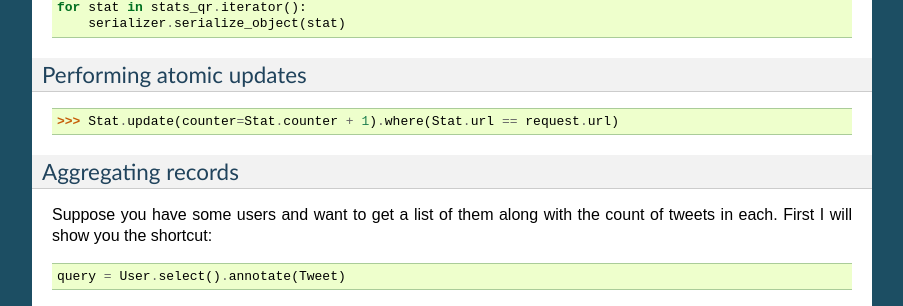
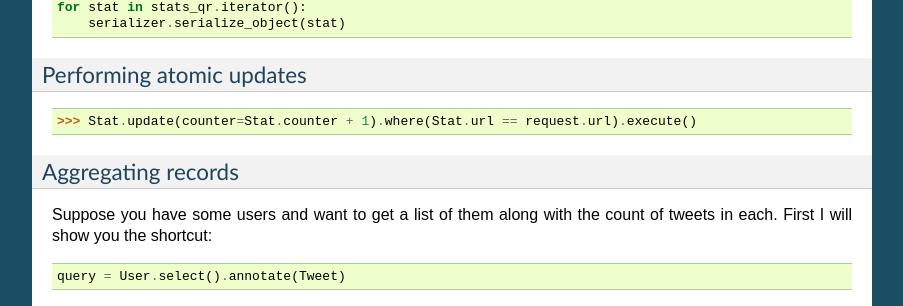
Before and after one commit to coleifer/peewee, a Sphinx documentation site: the page built from docs/peewee/cookbook.rst, in a window 1280 px wide and 900 px high, scrolled down 8328 px. Shown: the part 146-452 px from the top of the window, without its empty margins (198-1101 px from the left). Built offline with Sphinx 7.4.7, drawn with Linux system fonts in a browser that asks for light colours.

Commit message:
cookbook: missing execute in atomic update docs

```diff
--- a/docs/peewee/cookbook.rst
+++ b/docs/peewee/cookbook.rst
@@ -605,7 +605,7 @@ Performing atomic updates
 
 .. code-block:: python
 
-    >>> Stat.update(counter=Stat.counter + 1).where(Stat.url == request.url)
+    >>> Stat.update(counter=Stat.counter + 1).where(Stat.url == request.url).execute()
 
 
 Aggregating records
```
